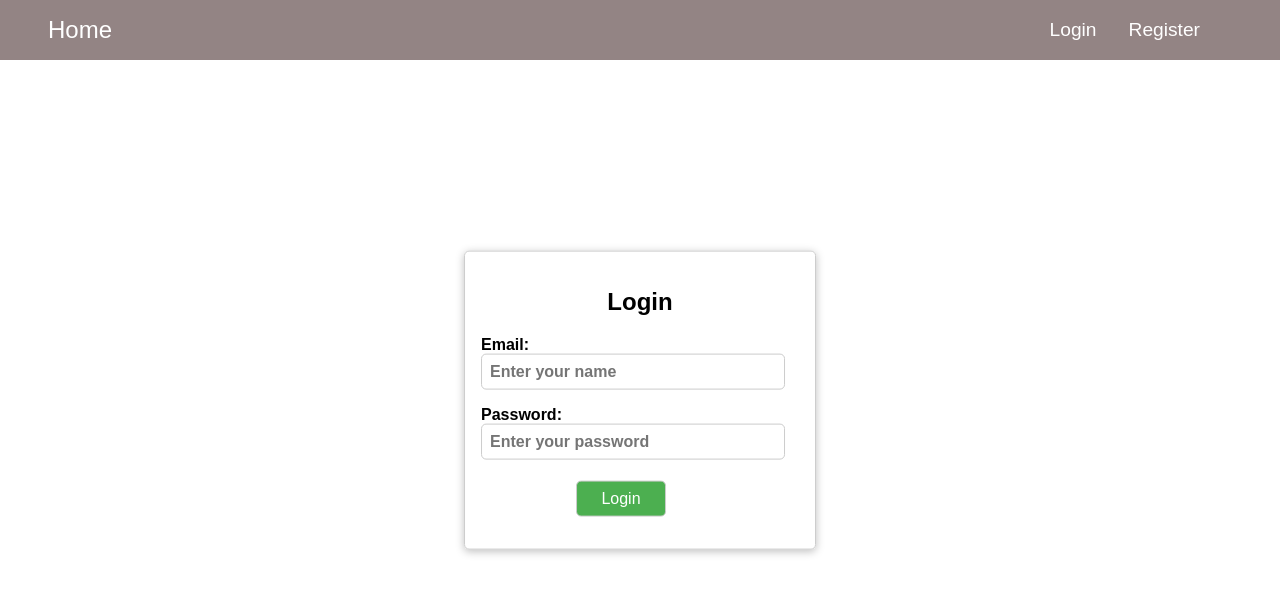
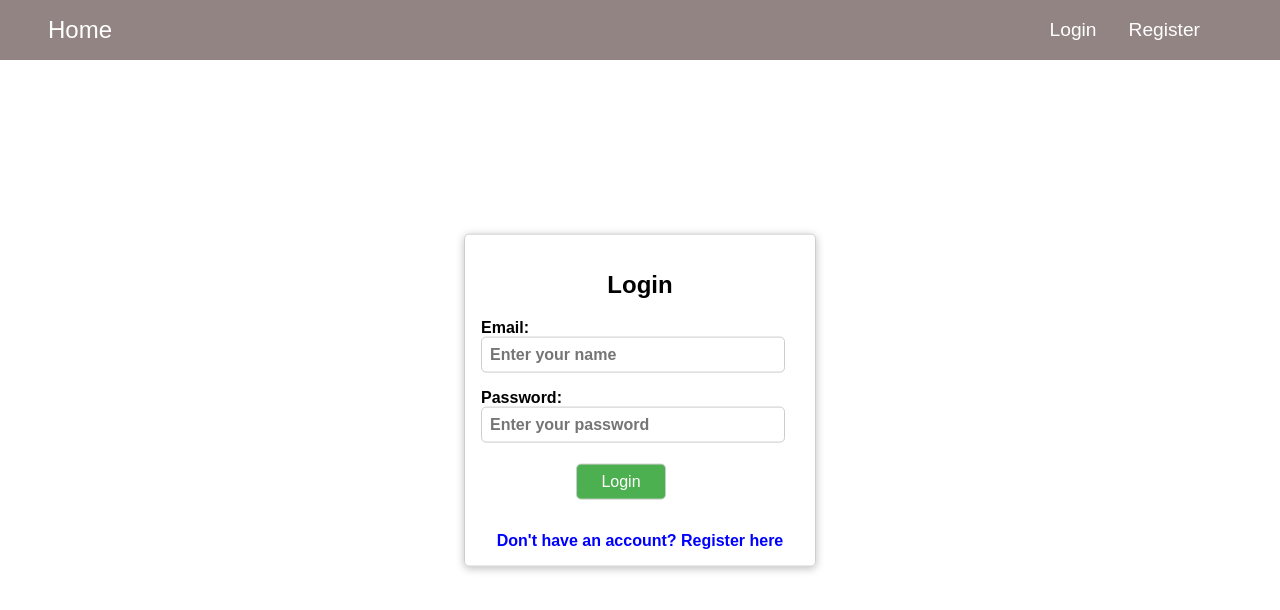
Before and after one commit to Kuwar20/backend-p, a React (Vite) app in the folder 6-sinlog/client/: page /login in a window 1280 px wide. Shown: the top 610 px of the page. Built offline with nearby package versions, Linux system fonts and the light colour scheme.

Commit message:
Add navigation to registration page

```diff
--- a/6-sinlog/client/src/pages/login/Login.jsx
+++ b/6-sinlog/client/src/pages/login/Login.jsx
@@ -1,11 +1,12 @@
 import React, { useState } from 'react'
-import { Link } from 'react-router-dom'
+import { Link , useNavigate} from 'react-router-dom'
 import './Login.css'
 
 const Login = () => {
   const [email, setEmail] = useState('')
   const [password, setPassword] = useState('')
   const [responseMessage, setResponseMessage] = useState('')
+  const navigate = useNavigate()
 
   const handleSubmit = async (e) => {
     e.preventDefault();
@@ -37,6 +38,7 @@ const Login = () => {
         //console.log(data.token)
         // Optionally, redirect the user to a new page or do something else
         localStorage.setItem('Login', true)
+        navigate('/')
       } else {
         // Handle failed login
         setResponseMessage(data.error || 'Login failed. Please try again.');
@@ -74,6 +76,9 @@ const Login = () => {
       <div className='response'>
         {responseMessage && <p>{responseMessage}</p>}
       </div>
+      <div className='navigate'>
+        <Link to='/register'>Don't have an account? Register here</Link>
+      </div>
     </div>
   )
 }
```
